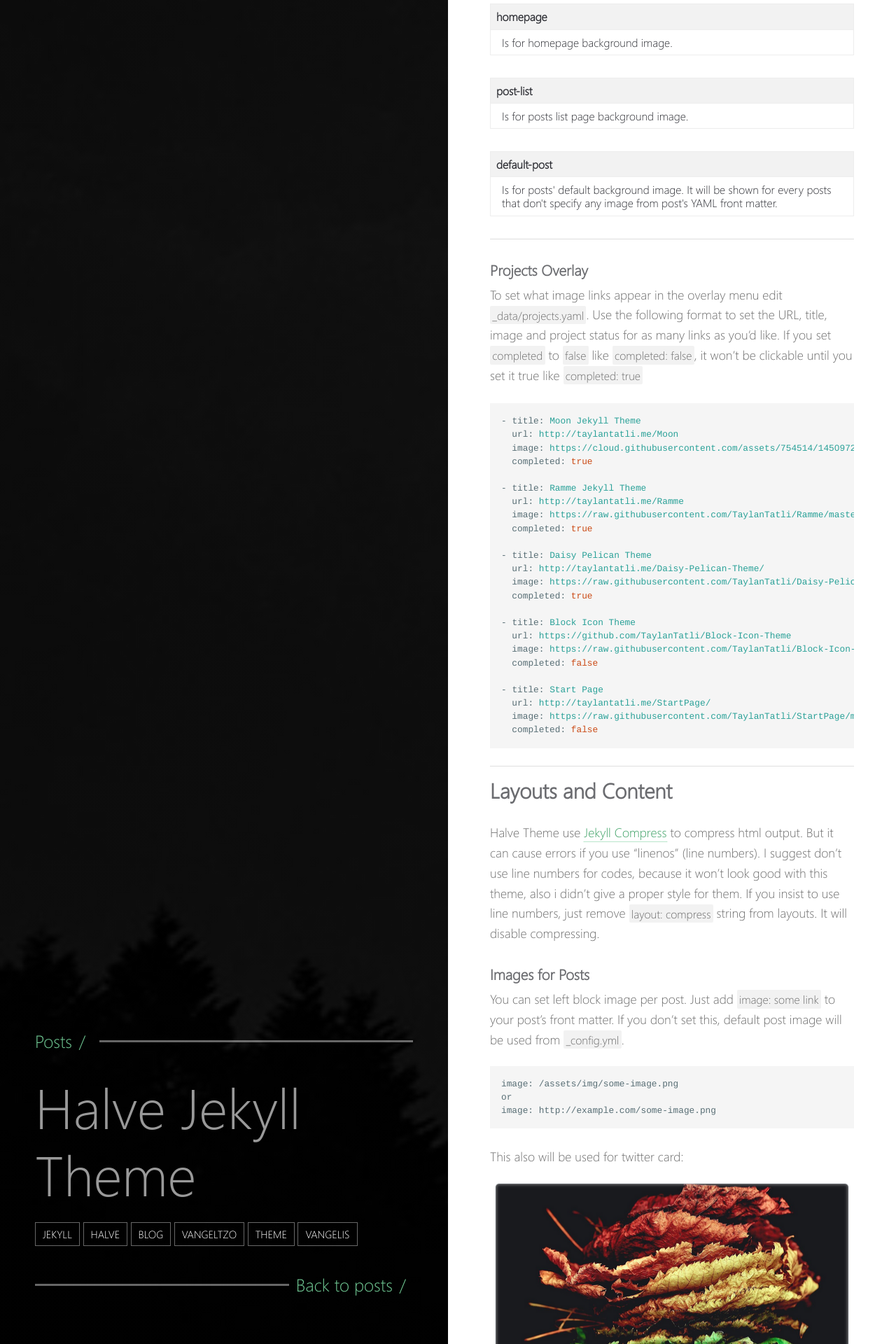
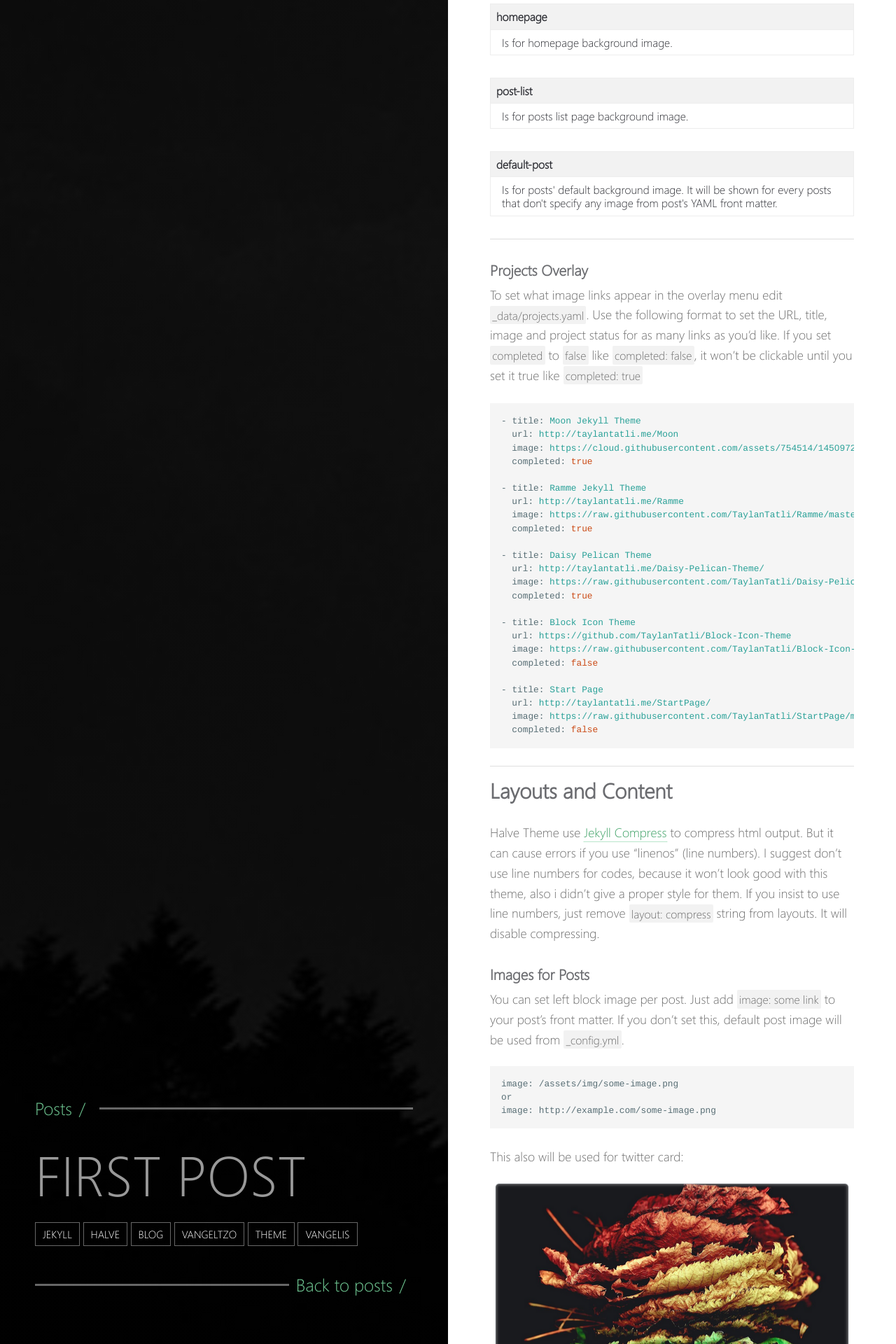
Before and after one commit to sydneylieng/sydneylieng.github.io, a Jekyll site: the page built from _posts/2016-05-29-halve-theme.md, in a window 1280 px wide. Shown: the part 3080-5000 px from the top of the page at 70% size. Built offline with Jekyll 4.4.1, drawn with Linux system fonts in a browser that asks for light colours.

Commit message:
update website info

```diff
--- a/_posts/2016-05-29-halve-theme.md
+++ b/_posts/2016-05-29-halve-theme.md
@@ -1,8 +1,8 @@
 ---
 layout: post
-title:  "Halve Jekyll Theme"
+title:  "FIRST POST"
 date:   2016-05-29
-excerpt: "Stylish, two-column Jekyll theme for your blog."
+excerpt: "BLAH BLAH BLAH Stylish, two-column Jekyll theme for your blog."
 tag:
 - jekyll
 - halve
```
